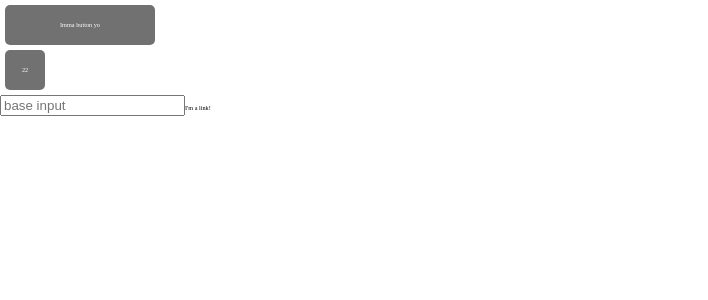
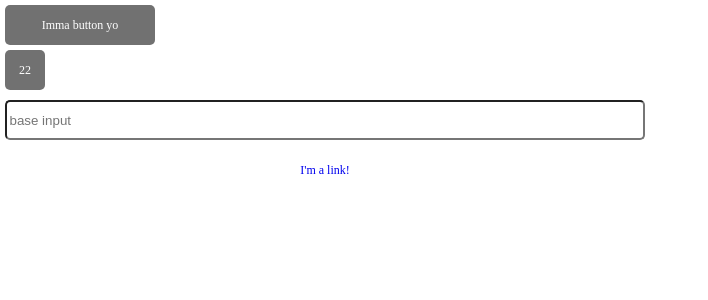
Before and after one commit to BloomTech-Labs/refresh-fe, a React (Create React App) app: page /atoms in a window 1280 px wide. Shown: the top 300 px of the page, without its empty margins (0-708 px from the left). Built offline with nearby package versions, Linux system fonts and the light colour scheme.

Commit message:
updated input, link. GTG. Row in prog

```diff
--- a/src/components/atoms/input/input.js
+++ b/src/components/atoms/input/input.js
@@ -2,6 +2,7 @@ import React, { useState, useRef } from 'react';
 import styled from 'styled-components';
 import { inputTypes } from '../../../styles/global/constants';
 import StyledInput from '../../../styles/global/components.css';
+import Colors from '../../../styles/global/colors';
 
 const Input = ({ callback = () => {}, ...props }) => {
   const [value, setValue] = useState('');
@@ -18,6 +19,7 @@ const Input = ({ callback = () => {}, ...props }) => {
     disabled,
     autocomplete = true,
     autofocus = false,
+    border,
     borderLeft,
     borderTop,
     borderRight,
@@ -38,6 +40,13 @@ const Input = ({ callback = () => {}, ...props }) => {
     callback(node.current.value);
   };
 
+  const removeFocus = event => {
+    // Defocus on escape
+    if (event.keyCode === 27) {
+      event.target.blur();
+    }
+  };
+
   return (
     <BaseInput
       className="baseInput"
@@ -52,9 +61,11 @@ const Input = ({ callback = () => {}, ...props }) => {
       readOnly={readOnly}
       disabled={disabled}
       onChange={updateValue}
+      onKeyUp={removeFocus}
       //
       autoComplete={autocomplete.toString()}
       autoFocus={autofocus}
+      border={border}
       borderLeft={borderLeft}
       borderTop={borderTop}
       borderRight={borderRight}
@@ -74,6 +85,29 @@ const BaseInput = styled.input`
   ${StyledInput} + & {
     ${'' /* stuff */}
   }
+  height: ${props => (props.height ? `${props.height}px` : '40px')};
+  width: ${props => (props.width ? `${props.width}px` : `50%`)};
+  border: ${props => (props.border ? props.border : '1px solid primary')};
+  border-left: ${props => props.borderLeft};
+  border-top: ${props => props.borderTop};
+  border-right: ${props => props.borderRight};
+  border-bottom: ${props => props.borderBottom};
+  border-bottom-left-radius: ${props =>
+    props.borderRadiusBottomLeft ? props.borderRadiusBottomLeft : '5px'};
+  border-top-left-radius: ${props =>
+    props.borderRadiusTopLeft ? props.borderRadiusTopLeft : '5px'};
+  border-top-right-radius: ${props =>
+    props.borderRadiusTopRight ? props.borderRadiusTopRight : '5px'};
+  border-bottom-right-radius: ${props =>
+    props.borderRadiusBottomRight ? props.borderRadiusBottomRight : '5px'};
+  background-color: ${props =>
+    props.backgroundColor ? props.backgroundColor : Colors.white};
+  color: ${props => (props.color ? props.color : Colors.font.primary)};
+  outline: none;
+  cursor: text;
+  ${'' /* I prefer to work in rems. Y'all? */}
+  margin: ${props => (props.margin ? `${props.margin}rem` : '.5rem')};
+  padding: ${props => (props.padding ? `${props.margin}rem` : '.25rem')};
 `;
 
 export default Input;
--- a/src/components/atoms/link/link.js
+++ b/src/components/atoms/link/link.js
@@ -1,27 +1,75 @@
 import React from 'react';
 import styled from 'styled-components';
 import StyledLink from '../../../styles/global/components.css';
+import Fonts from '../../../styles/global/fonts';
+import Colors from '../../../styles/global/colors';
 
 const Link = ({ text, linkUrl, ...props }) => {
-  const { width, height, color, fontSize } = props;
+  const {
+    borderRadius,
+    backgroundColor,
+    margin,
+    padding,
+    color,
+    fontSize,
+    href
+  } = props;
   return (
     <BaseLink
       className="baseLink"
-      href={linkUrl}
-      width={width}
-      height={height}
+      href={href}
       color={color}
       fontSize={fontSize}
+      borderRadius={borderRadius}
+      backgroundColor={backgroundColor}
+      margin={margin}
+      padding={padding}
     >
       {text}
     </BaseLink>
   );
 };
 
-const BaseLink = styled.a`
+const BaseLink = styled.a.attrs(props => ({
+  // Do I need this?
+}))`
   ${StyledLink} + & {
     ${'' /* stuff */}
   }
+${'' /* Link Specific */}
+text-decoration: ${props => (props.textDecoration ? `underline` : `none`)};
+height: ${props => (props.height ? `${props.height}px` : '40px')};
+  width: ${props => (props.width ? `${props.width}px` : `50%`)};
+  border: ${props => (props.border ? props.border : 'none')};
+  border-left: ${props => props.borderLeft};
+  border-top: ${props => props.borderTop};
+  border-right: ${props => props.borderRight};
+  border-bottom: ${props =>
+    props.borderBottom ? `${props.borderBottom}` : `none`};
+  border-bottom-left-radius: ${props =>
+    props.borderRadiusBottomLeft ? props.borderRadiusBottomLeft : '5px'};
+  border-top-left-radius: ${props =>
+    props.borderRadiusTopLeft ? props.borderRadiusTopLeft : '5px'};
+  border-top-right-radius: ${props =>
+    props.borderRadiusTopRight ? props.borderRadiusTopRight : '5px'};
+  border-bottom-right-radius: ${props =>
+    props.borderRadiusBottomRight ? props.borderRadiusBottomRight : '5px'};
+  background-color: ${props =>
+    props.backgroundColor ? props.backgroundColor : Colors.white};
+  color: ${props => (props.color ? props.color : Colors.font.primary)};
+  outline: none;
+  cursor: pointer;
+  ${'' /* I prefer to work in rems. Y'all? */}
+  margin: ${props => (props.margin ? `${props.margin}rem` : '.5rem')};
+  padding: ${props => (props.padding ? `${props.margin}rem` : '.25rem')};
+  ${'' /* I want to create props passing for deeper flex options */}
+  display: flex;
+  flex-wrap: nowrap;
+  justify-content: ${props =>
+    props.justifyContent ? props.justifyContent : 'center'};
+  align-items: center;
+  font-size: ${props =>
+    props.fontSize ? props.fontSize : Fonts.fontSize.baseSm};
 `;
 
 export default Link;
--- a/src/styles/global/components.css.js
+++ b/src/styles/global/components.css.js
@@ -26,7 +26,8 @@ const StyledAtom = styled.div.attrs(props => ({
   height: props.height,
   margin: props.margin,
   padding: props.padding,
-  width: props.width
+  width: props.width,
+  href: props.href
 }))`
 
 ${'' /* Currently set to px for global, can go rem, %, etc */}
@@ -51,8 +52,8 @@ ${'' /* Currently set to px for global, can go rem, %, etc */}
   outline: none;
   cursor: pointer;
   ${'' /* I prefer to work in rems. Y'all? */}
-  margin: ${props => (props.margin ? props.margin : '.5rem')};
-  padding: ${props => (props.padding ? props.padding : '.25rem')};
+  margin: ${props => (props.margin ? `${props.margin}rem` : '.5rem')};
+  padding: ${props => (props.padding ? `${props.margin}rem` : '.25rem')};
   ${'' /* I want to create props passing for deeper flex options */}
   display: flex;
   flex-wrap: nowrap;
@@ -65,10 +66,15 @@ ${'' /* Currently set to px for global, can go rem, %, etc */}
     filter: ${props => (props.color ? props.color : Colors.white)};
   }
 
-  .base-font {
+  ${
+    '' /* .base-font {
     font-size: ${props =>
       props.fontSize ? props.fontSize : Fonts.fontSize.baseSm};
+  } */
   }
+
+  font-size: ${props =>
+    props.fontSize ? props.fontSize : Fonts.fontSize.baseSm};
 
   &:hover,
   &:focus {
--- a/src/styles/global/fonts.js
+++ b/src/styles/global/fonts.js
@@ -1,10 +1,13 @@
 const fontFamily = 'sans-serif';
+
+const fontSizeBaseSm = '12px';
+const fontSizeBase = '16px';
 
 const Fonts = {
   fontFamily,
   fontSize: {
-    baseSm: '10px',
-    baseMd: '20px'
+    baseSm: fontSizeBaseSm,
+    base: fontSizeBase
   }
 };
 
--- a/src/views/componentTesting/componentTesting.js
+++ b/src/views/componentTesting/componentTesting.js
@@ -11,18 +11,14 @@ const Atoms = props => {
       <Button width={150}>Imma button yo</Button>
       <Badge text={22} />
       <Input
-        width={200}
+        // width={350}
+        margin={2}
         placeholder={'base input'}
         type={'text'}
         name={'firstname'}
         value={'First Name'}
       />
-      <Link
-        className="baseLink"
-        href={google}
-        width={200}
-        text={"I'm a link!"}
-      ></Link>
+      <Link className="baseLink" href={google} text={"I'm a link!"}></Link>
     </div>
   );
 };
```
Also changed, not shown: src/components/atoms/row/row.js (+29 -0 lines).
